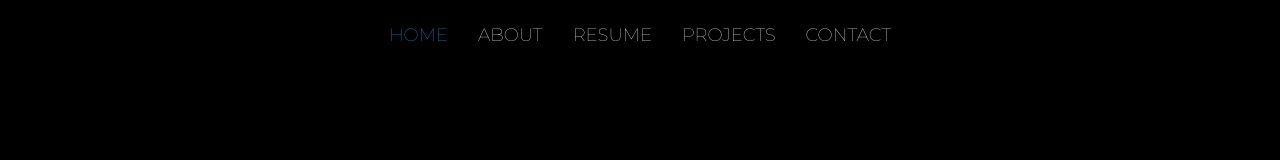
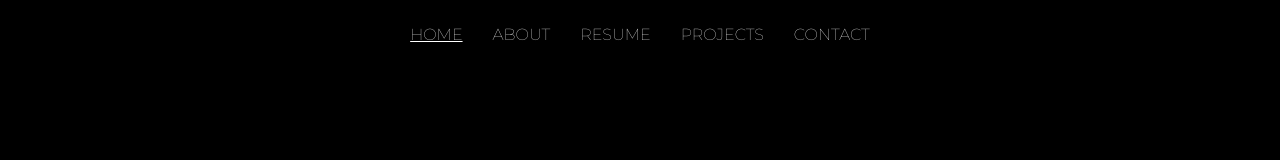
Before and after one commit to ljchu87/portfolio-lab, a React (Create React App) app: page / in a window 1280 px wide. In both pictures the pointer is over the link "HOME". Shown: the top 160 px of the page. Built offline with nearby package versions, Linux system fonts and the light colour scheme.

Commit message:
Change text decoration on home page

```diff
--- a/src/components/NavBar/NavBar.module.css
+++ b/src/components/NavBar/NavBar.module.css
@@ -8,7 +8,7 @@ nav {
   color: black;
   padding: 0 15px;
   font-family: 'Montserrat', sans-serif;
-  font-size: 18px;
+  font-size: 16px;
 }
 
 .home > img {
@@ -27,5 +27,7 @@ nav {
 }
 
 .container > a:hover {
-  color: #0da5f1;
+  color: white;
+  text-decoration: underline;
+  text-decoration-thickness: 0.01em;
 }
```
